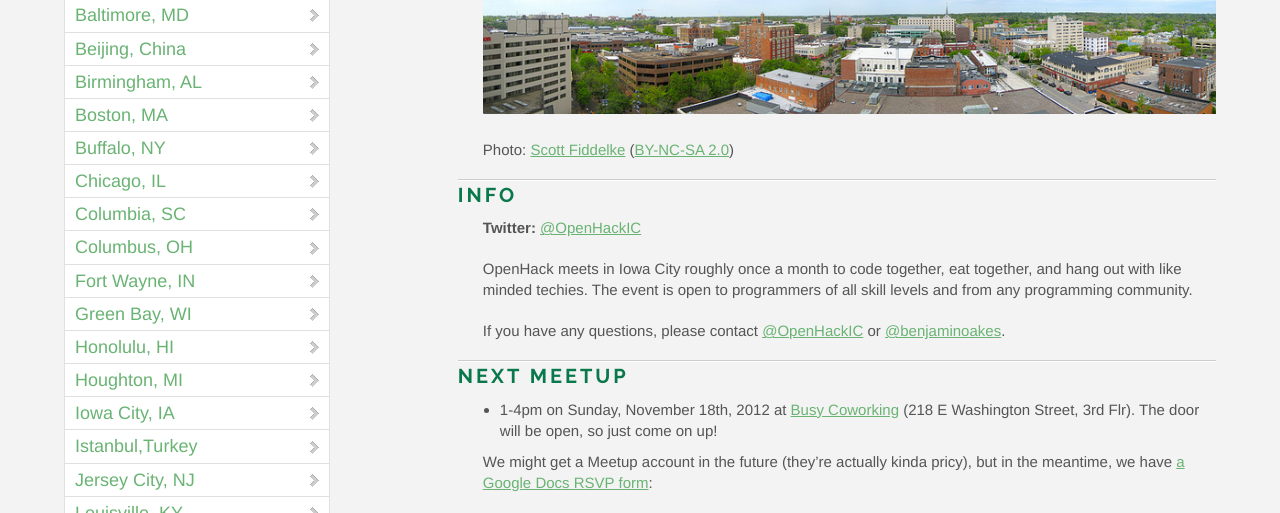
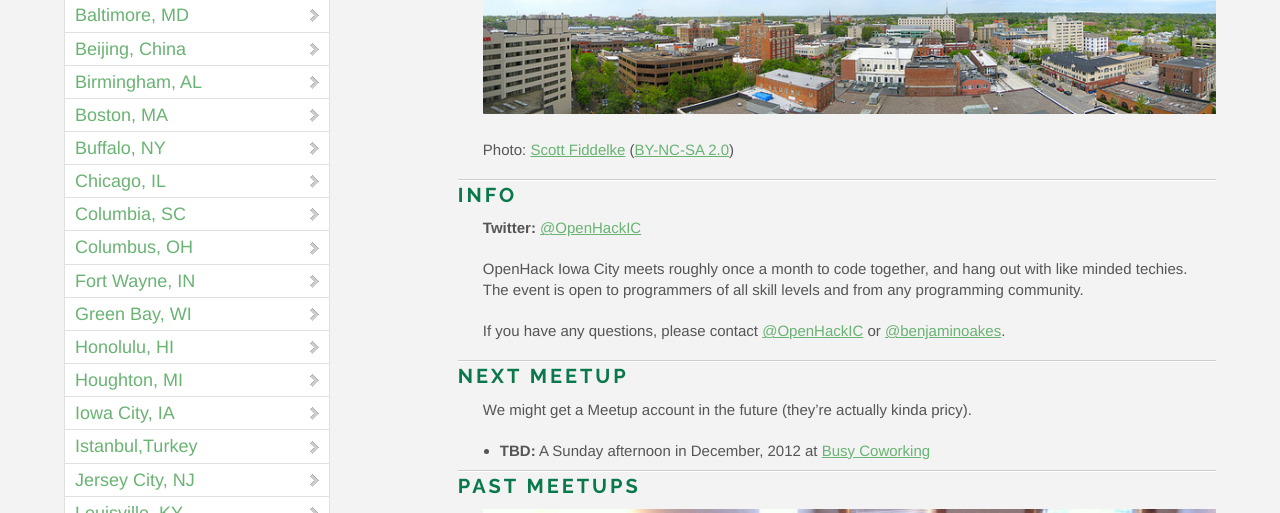
Before and after one commit to OpenHack/openhack.github.com, a Jekyll site: the page built from iowa_city/index.markdown, in a window 1280 px wide and 1400 px high, scrolled down 250 px. Shown: the top 513 px of the window. Built offline with Jekyll 4.4.1, drawn with Linux system fonts in a browser that asks for light colours; nearby versions of some CDN libraries; Markdown is read by kramdown in place of the engine named in the settings; comment, search, counter and statistics services are not loaded; some of the changed text lies outside the part shown; grey boxes are pictures that could not be loaded.

Commit message:
Update after first OpenHackIC meetup

```diff
--- a/iowa_city/index.markdown
+++ b/iowa_city/index.markdown
@@ -13,21 +13,21 @@
 
 **Twitter:** [@OpenHackIC](http://twitter.com/OpenHackIC)
 
-OpenHack meets in Iowa City roughly once a month to code together, eat together, and hang out with like minded techies. The event is open to programmers of all skill levels and from any programming community.
+OpenHack Iowa City meets roughly once a month to code together, and hang out with like minded techies. The event is open to programmers of all skill levels and from any programming community.
 
 If you have any questions, please contact [@OpenHackIC](http://twitter.com/OpenHackIC) or [@benjaminoakes](http://twitter.com/benjaminoakes).
 
 ### Next meetup
 
-* 1-4pm on Sunday, November 18th, 2012 at [Busy Coworking](http://busycoworking.com/) (218 E Washington Street, 3rd Flr).  The door will be open, so just come on up!
+We might get a Meetup account in the future (they're actually kinda pricy).
 
-We might get a Meetup account in the future (they're actually kinda pricy), but in the meantime, we have [a Google Docs RSVP form](https://docs.google.com/spreadsheet/viewform?formkey=dGlqV0ppa3luN2NrTnM4cXBYYjI3UEE6MQ):
-
-<iframe src="https://docs.google.com/spreadsheet/embeddedform?formkey=dGlqV0ppa3luN2NrTnM4cXBYYjI3UEE6MQ" width="760" height="1039" frameborder="0" marginheight="0" marginwidth="0">Loading...</iframe>
+* **TBD:** A Sunday afternoon in December, 2012 at [Busy Coworking](http://busycoworking.com/)
 
 ### Past meetups
 
-None yet!
+![First Meetup](/iowa_city/benjaminoakes_first_meetup.jpg)
+
+* 1-4pm on Sunday, November 18th, 2012 at [Busy Coworking](http://busycoworking.com/)
 
 ### Related Groups
 
```
Also changed, not shown: iowa_city/benjaminoakes_first_meetup.jpg (added).
